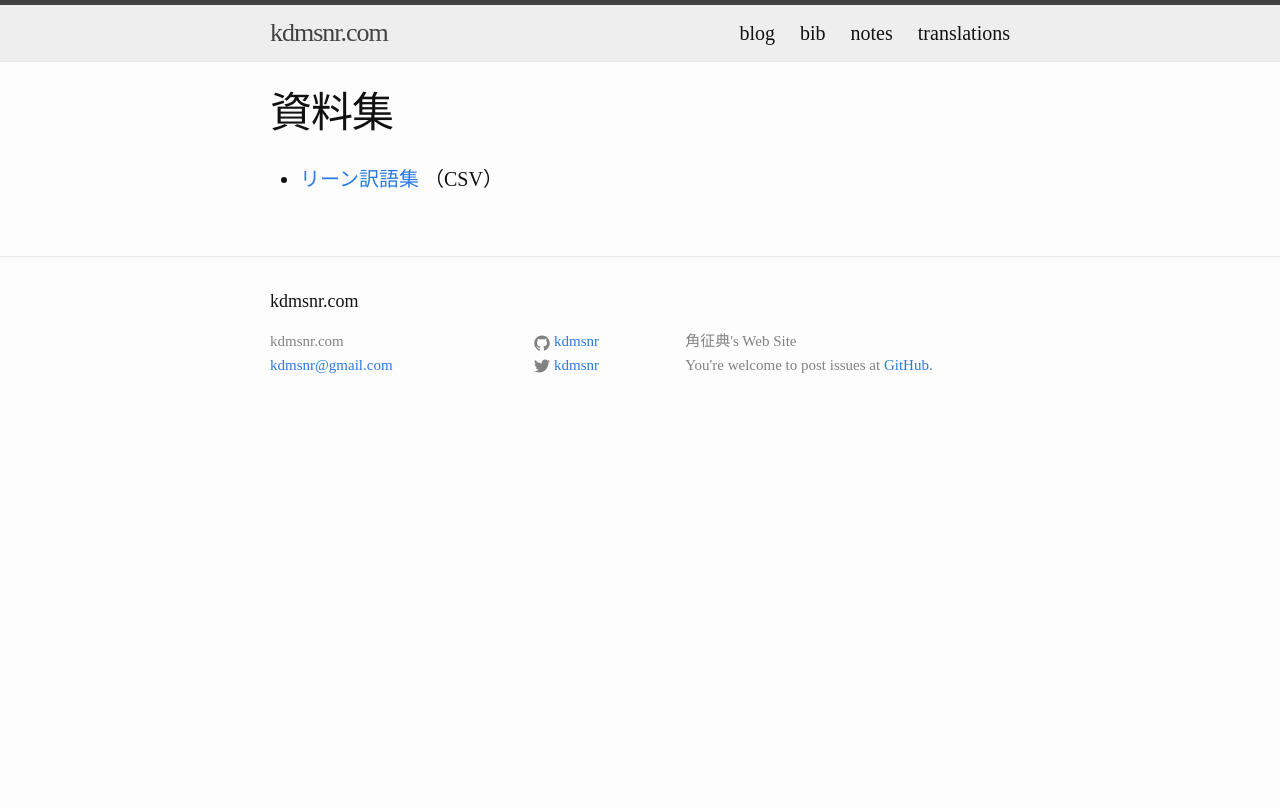
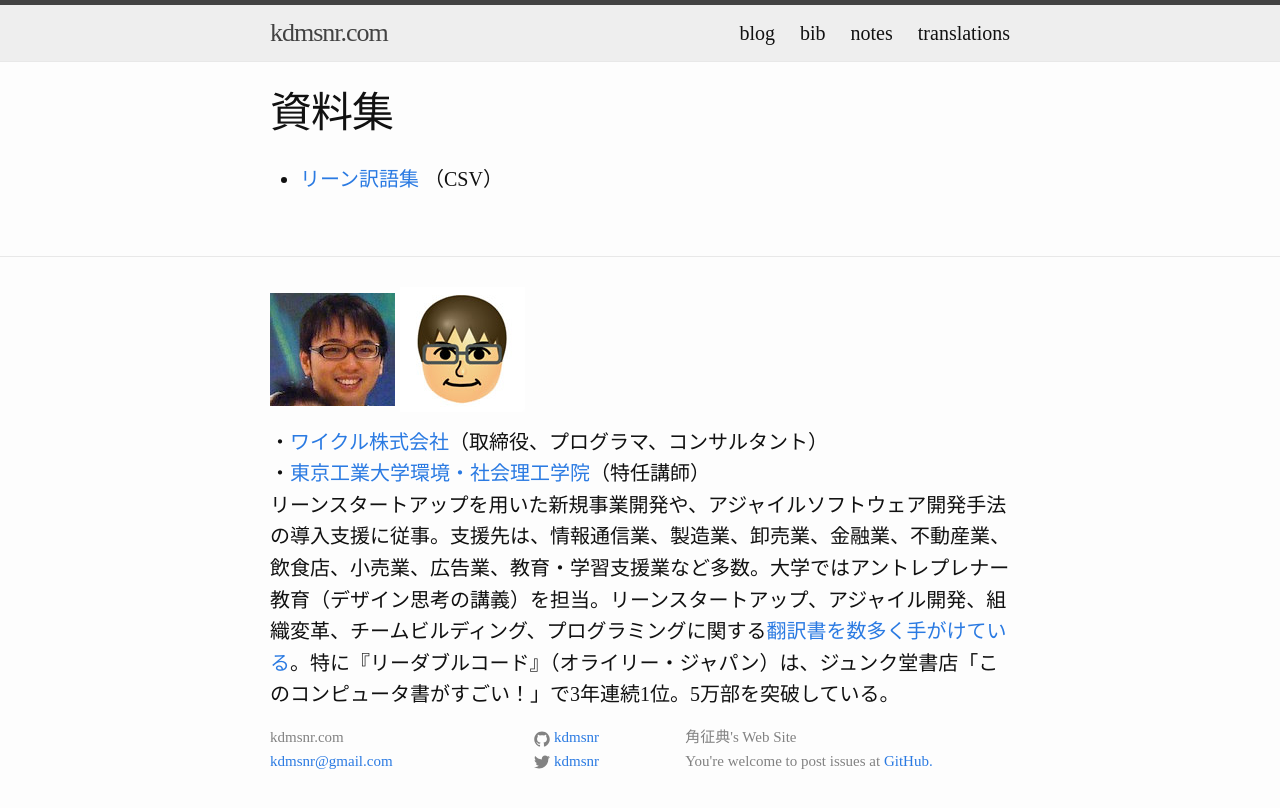
Before and after one commit to kdmsnr/kdmsnr.github.io, a Jekyll site: the page built from materials/index.md, in a window 1280 px wide. Shown: the top 808 px of the page. Built offline with Jekyll 4.4.1, drawn with Linux system fonts in a browser that asks for light colours; Markdown is read by kramdown in place of the engine named in the settings; comment, search, counter and statistics services are not loaded.

Commit message:
Add profile

```diff
--- a/_includes/footer.html
+++ b/_includes/footer.html
@@ -2,7 +2,9 @@
 
   <div class="wrapper">
 
-    <p class="footer-heading">{{ site.title }}</p>
+    <p class="footer-heading">
+      {% include profile.html %}
+    </p>
 
     <div class="footer-col-wrapper">
       <div class="footer-col  footer-col-1">
--- /dev/null
+++ b/_includes/profile.html
@@ -0,0 +1,10 @@
+<img src="/images/kdmsnr.jpg" />
+<img src="/images/kdmsnr-avator.jpg" />
+<div>
+・<a href="http://www.waicrew.com">ワイクル株式会社</a>（取締役、プログラマ、コンサルタント）
+<br />
+・<a href="http://t2r2.star.titech.ac.jp/cgi-bin/researcherinfo.cgi?q_researcher_content_number=CTT100692413">東京工業大学環境・社会理工学院</a>（特任講師）
+</div>
+<div>
+  リーンスタートアップを用いた新規事業開発や、アジャイルソフトウェア開発手法の導入支援に従事。支援先は、情報通信業、製造業、卸売業、金融業、不動産業、飲食店、小売業、広告業、教育・学習支援業など多数。大学ではアントレプレナー教育（デザイン思考の講義）を担当。リーンスタートアップ、アジャイル開発、組織変革、チームビルディング、プログラミングに関する<a href="http://www.amazon.co.jp/-/e/B00429JIAI">翻訳書を数多く手がけている</a>。特に『リーダブルコード』（オライリー・ジャパン）は、ジュンク堂書店「このコンピュータ書がすごい！」で3年連続1位。5万部を突破している。
+</div>
```
Also changed, not shown: index.md (+1 -7 lines).
